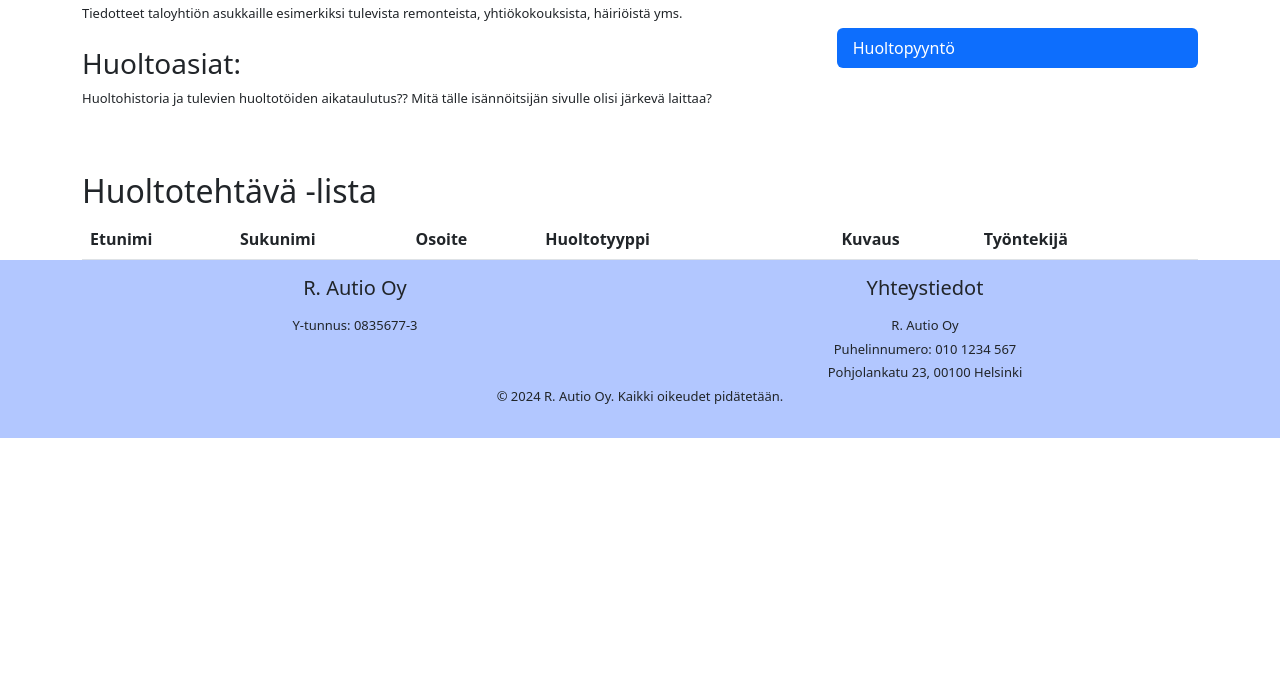
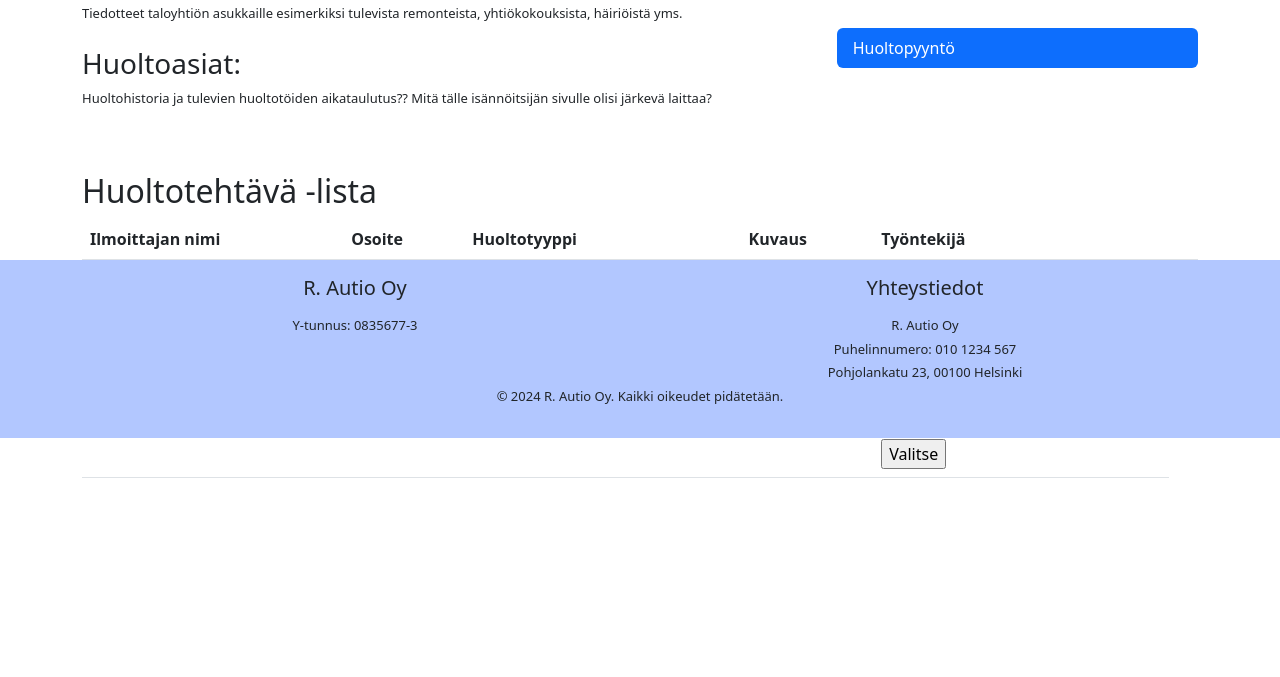
Before and after one commit to tuomasOjalehto1/FullStack, a PHP site: page /isannoitsija.php in a window 1280 px wide. Shown: the part 362-1039 px from the top of the page. Before the commit the page ends 800 px from the top, so only its background shows below. Run offline with PHP 8.4, Linux system fonts and the light colour scheme; data comes from the database, SQL or seed files in the repository.

Commit message:
valintanappi työntekijän valintaan tehty, mutta php toiminta puuttuu.

```diff
--- a/isannoitsija.php
+++ b/isannoitsija.php
@@ -1,10 +1,12 @@
 <?php
 require_once 'Utils/connect.php';
+
 
 // Hae kaikki tiedot tehtavataulu-taulusta
 $sql = "SELECT * FROM tehtavataulu";
 $stmt = $yhteys->query($sql);
 ?>
+
 <!--Tässä header-->
 <?php require_once 'header.php'; ?>
 
@@ -47,8 +49,7 @@
     <table class="table">
       <thead>
         <tr>
-          <th>Etunimi</th>
-          <th>Sukunimi</th>
+          <th>Ilmoittajan nimi</th>
           <th>Osoite</th>
           <th>Huoltotyyppi</th>
           <th>Kuvaus</th>
@@ -62,10 +63,9 @@
         if ($stmt->rowCount() > 0) {
             while ($row = $stmt->fetch(PDO::FETCH_ASSOC)) {
                 echo "<tr>";
-                echo "<td>" . $row["etunimi"] . "</td>";
-                echo "<td>" . $row["sukunimi"] . "</td>";
+                echo "<td>" . $row["etunimi"] . " " . $row["sukunimi"] ."</td>";
                 echo "<td>" . $row["osoite"] . "</td>";
-                # echo "<td>" . $row["ilmoittajanid"] . "</td>"; TULEE toisesta taulusta
+
 
                 // Muutetaan huoltopyynnontyyppi numerosta tekstiksi
                 $huoltotyyppi = "";
@@ -87,6 +87,22 @@
                 echo "<td>" . $huoltotyyppi . "</td>";
                 echo "<td>" . $row["kuvaus"] . "</td>";
 
+                // Tehdään valikkonappi työntekijän valinnalle
+                echo "<td>";
+                //TYÖNTEKIJÄVALINTA ON VIELÄ TOIMINTANA KESKEN, mutta esimerkiksi valitse_tyontekija.php
+                echo "<form method='post' action='Utils/valitse_tyontekija.php'>";
+                echo "<input type='hidden' name='tehtava_id' value='" . $row['id'] . "'>";
+                echo "<select class='form-select' id='valintamenu' name='valintamenu'>";
+                echo "<option value='1'>TYÖNTEKIJÄ1</option>";
+                echo "<option value='2'>TYÖNTEKIJÄ2</option>";
+                echo "</select>";
+                echo "<br>";
+                echo "<input type='submit' value='Valitse'>";
+                echo "</form>";
+                echo "</td>";
+                echo "</tr>";
+
+
             }
         } else {
             echo "<tr><td colspan='7'>Ei tehtäviä</td></tr>";
--- a/lisaavikailmoitus.php
+++ /dev/null
@@ -1,5 +0,0 @@
-<?php
-require_once 'Utils/connect.php';
-
-
-?>
```
